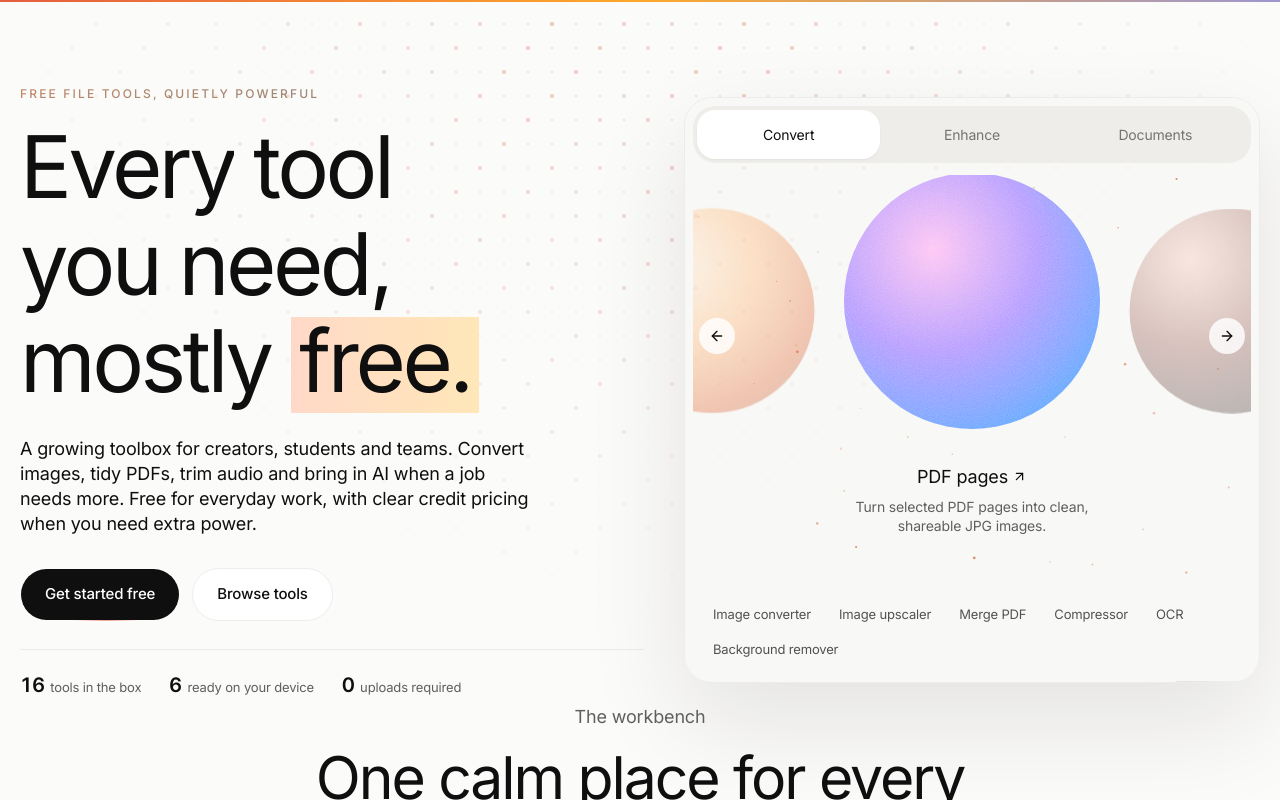
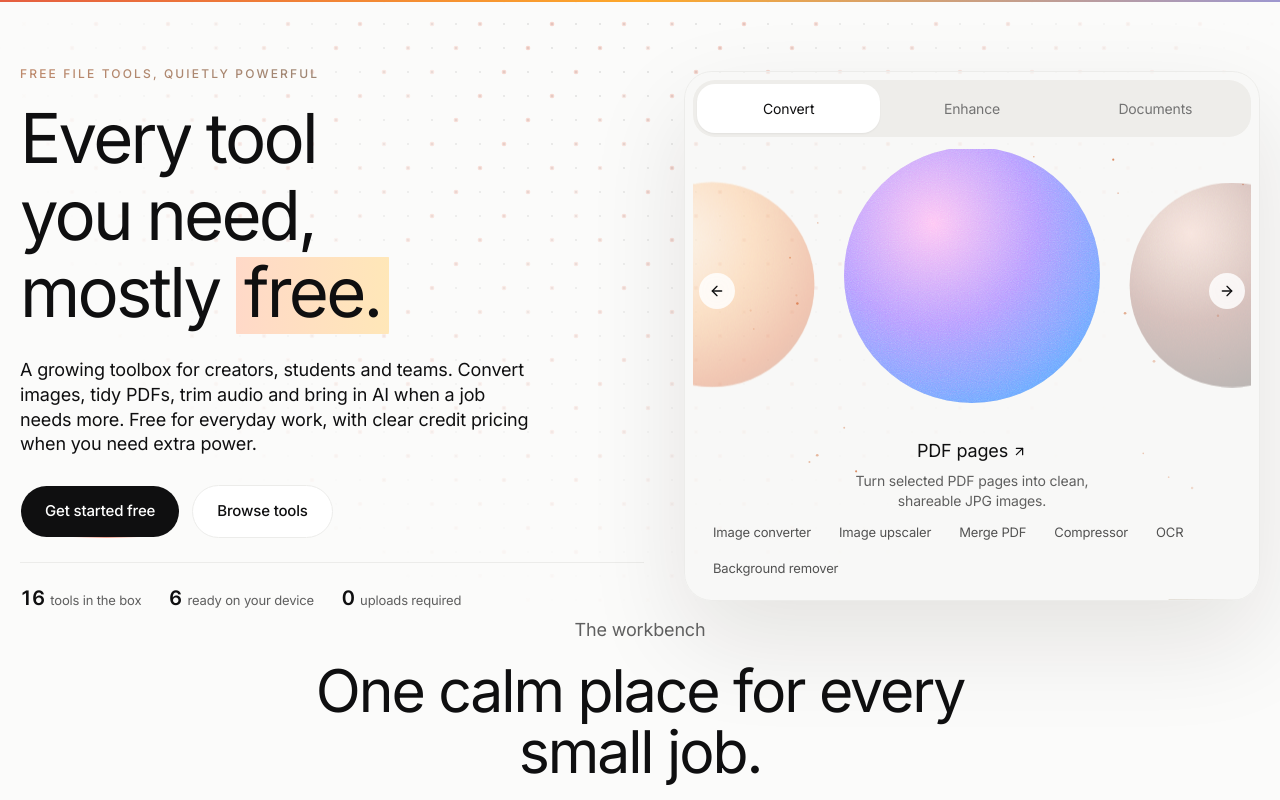
Before and after one commit to helo-ayush/frebies, a Next.js app: page / in a window 1280 px wide. Shown: the top 800 px of the page. Built offline with nearby package versions, Linux system fonts and the light colour scheme; no server answers.

Commit message:
Fit the landing hero and next heading into the first fold
Scale the hero's headline, padding and carousel stage with viewport height
on large screens so the full hero renders and the workbench heading peeks
below the fold instead of requiring a scroll.

```diff
--- a/components/Hero.tsx
+++ b/components/Hero.tsx
@@ -108,7 +108,7 @@ export default function Hero() {
   }, [count, tab, active]);
 
   return (
-    <section className="relative mx-auto max-w-[1280px] px-5 pt-12 md:pt-20">
+    <section className="relative mx-auto max-w-[1280px] px-5 pt-12 md:pt-16 lg:pt-[clamp(3rem,7.5vh,5rem)]">
       <DottedGlowBackground
         className="inset-x-0 top-0 h-[620px] w-full [mask-image:radial-gradient(ellipse_at_top,black_10%,transparent_72%)]"
         gap={24}
@@ -134,7 +134,7 @@ export default function Hero() {
                 mostly <Highlight className="px-2 pb-1.5">free.</Highlight>
               </>,
             ]}
-            className="text-[clamp(2.8rem,7vw,5.4rem)] leading-[1.02] tracking-[-0.04em]"
+            className="text-[clamp(2.8rem,min(7vw,8.6vh),5.4rem)] leading-[1.02] tracking-[-0.04em]"
           />
 
           <BlurFade delay={0.35} duration={0.7} offset={10}>
@@ -145,7 +145,7 @@ export default function Hero() {
             </p>
           </BlurFade>
 
-          <BlurFade delay={0.45} duration={0.7} offset={8} className="mt-8 flex flex-wrap items-center gap-3">
+          <BlurFade delay={0.45} duration={0.7} offset={8} className="mt-8 flex flex-wrap items-center gap-3 lg:mt-[clamp(1.5rem,3.5vh,2rem)]">
             <HoverBorderGradient
               as={Link}
               href="/dashboard"
@@ -157,7 +157,7 @@ export default function Hero() {
             <Btn dark={false} href="#tools">Browse tools</Btn>
           </BlurFade>
 
-          <BlurFade delay={0.55} duration={0.7} offset={6} className="mt-7 flex flex-wrap items-baseline gap-x-7 gap-y-2 border-t border-line pt-5 text-[13px] text-muted">
+          <BlurFade delay={0.55} duration={0.7} offset={6} className="mt-7 flex flex-wrap items-baseline gap-x-7 gap-y-2 border-t border-line pt-5 text-[13px] text-muted lg:mt-[clamp(1.25rem,3vh,1.75rem)] lg:pt-[clamp(1rem,2.5vh,1.25rem)]">
             <span className="inline-flex items-baseline gap-1.5">
               <NumberTicker value={tools.length} className="font-display text-[20px] font-semibold text-ink" />
               tools in the box
@@ -208,7 +208,7 @@ export default function Hero() {
               ))}
             </div>
 
-            <div className="relative mt-3 h-[420px] overflow-hidden">
+            <div className="relative mt-3 h-[340px] overflow-hidden sm:h-[clamp(364px,42vh,420px)]">
               <SparklesCore
                 id="hero-tool-sparkles"
                 background="transparent"
```
